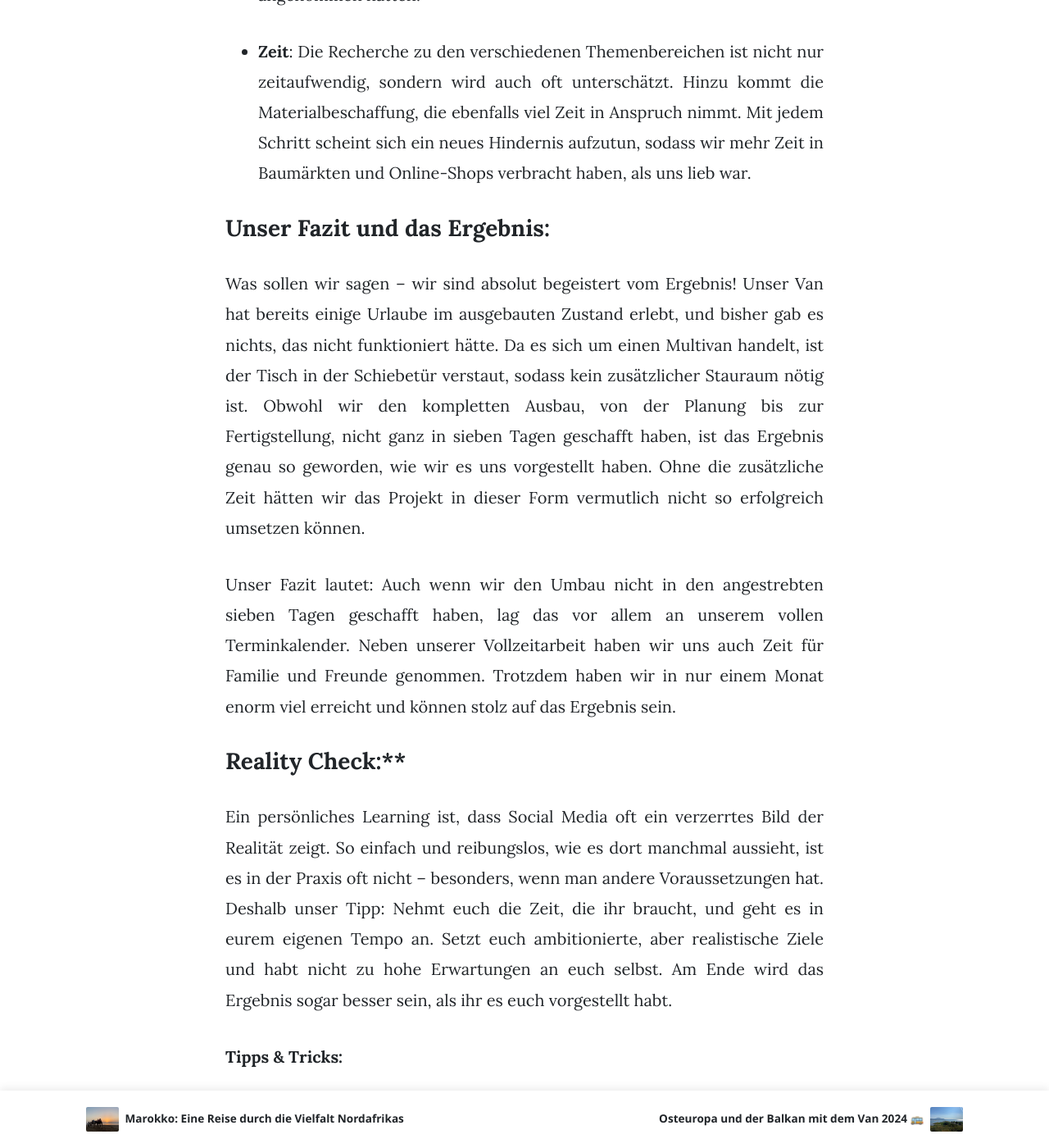
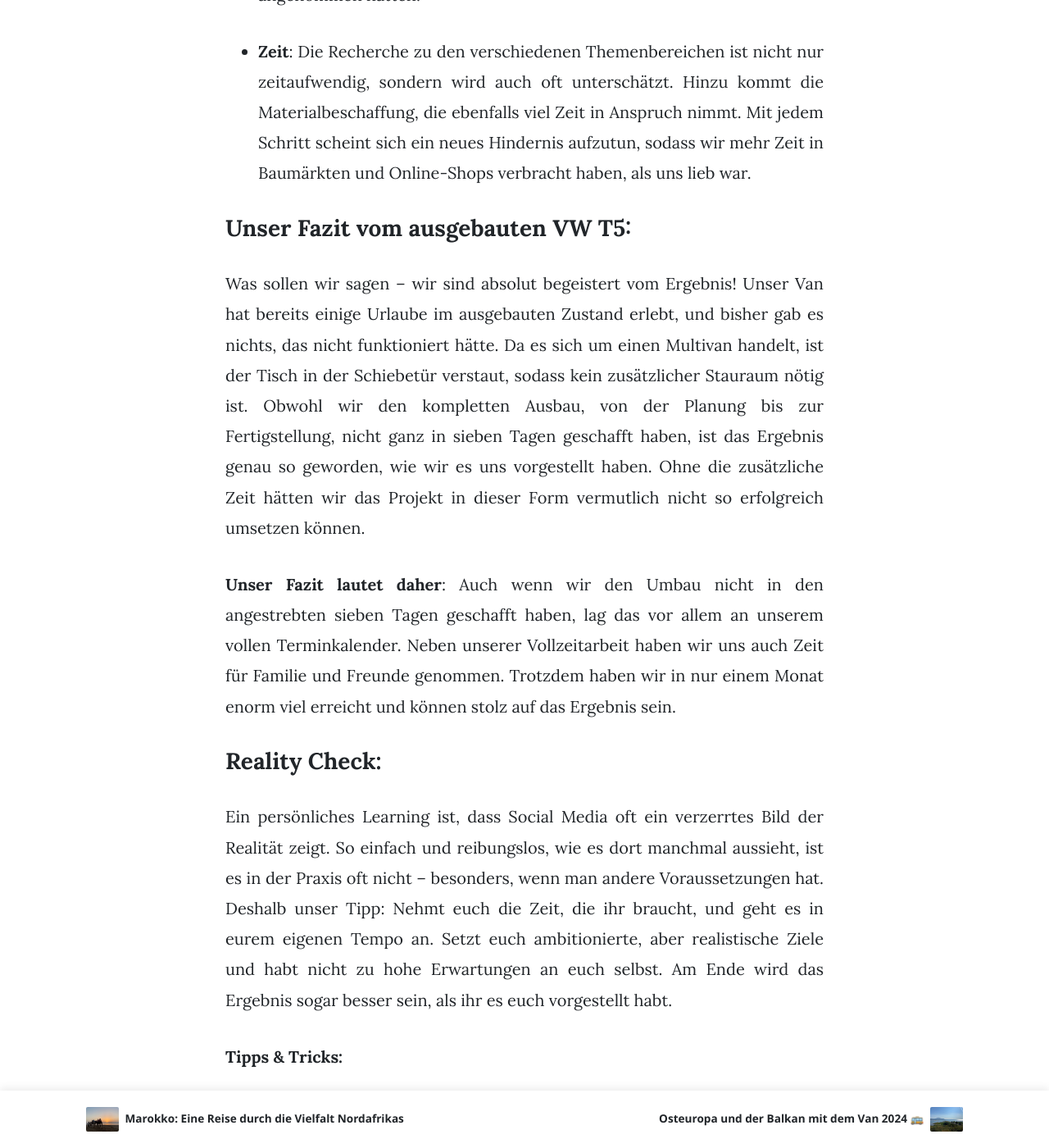
Before and after one commit to travelbuddi/travelbuddi.github.io, a Jekyll site: the page built from _posts/2024-05-01-campervan.md, in a window 1280 px wide and 1400 px high, scrolled down 5621 px. Shown: the whole window at 82% size. Built offline with Jekyll 4.4.1, drawn with Linux system fonts in a browser that asks for light colours; nearby versions of some CDN libraries.

Commit message:
Update Headlines

```diff
--- a/_posts/2024-05-01-campervan.md
+++ b/_posts/2024-05-01-campervan.md
@@ -62,13 +62,13 @@ Ein weiteres wichtiges Thema ist die Materialbeschaffung. Besonders wenn man den
 * **Zeit**: Die Recherche zu den verschiedenen Themenbereichen ist nicht nur zeitaufwendig, sondern wird auch oft unterschätzt. Hinzu kommt die Materialbeschaffung, die ebenfalls viel Zeit in Anspruch nimmt. Mit jedem Schritt scheint sich ein neues Hindernis aufzutun, sodass wir mehr Zeit in Baumärkten und Online-Shops verbracht haben, als uns lieb war.
 
 
-### Unser Fazit und das Ergebnis:
+### Unser Fazit vom ausgebauten VW T5:
 Was sollen wir sagen – wir sind absolut begeistert vom Ergebnis! Unser Van hat bereits einige Urlaube im ausgebauten Zustand erlebt, und bisher gab es nichts, das nicht funktioniert hätte. Da es sich um einen Multivan handelt, ist der Tisch in der Schiebetür verstaut, sodass kein zusätzlicher Stauraum nötig ist. Obwohl wir den kompletten Ausbau, von der Planung bis zur Fertigstellung, nicht ganz in sieben Tagen geschafft haben, ist das Ergebnis genau so geworden, wie wir es uns vorgestellt haben. Ohne die zusätzliche Zeit hätten wir das Projekt in dieser Form vermutlich nicht so erfolgreich umsetzen können.
 
-Unser Fazit lautet: Auch wenn wir den Umbau nicht in den angestrebten sieben Tagen geschafft haben, lag das vor allem an unserem vollen Terminkalender. Neben unserer Vollzeitarbeit haben wir uns auch Zeit für Familie und Freunde genommen. Trotzdem haben wir in nur einem Monat enorm viel erreicht und können stolz auf das Ergebnis sein.
+**Unser Fazit lautet daher**: Auch wenn wir den Umbau nicht in den angestrebten sieben Tagen geschafft haben, lag das vor allem an unserem vollen Terminkalender. Neben unserer Vollzeitarbeit haben wir uns auch Zeit für Familie und Freunde genommen. Trotzdem haben wir in nur einem Monat enorm viel erreicht und können stolz auf das Ergebnis sein.
 
 
-### Reality Check:**
+### Reality Check:
 Ein persönliches Learning ist, dass Social Media oft ein verzerrtes Bild der Realität zeigt. So einfach und reibungslos, wie es dort manchmal aussieht, ist es in der Praxis oft nicht – besonders, wenn man andere Voraussetzungen hat. Deshalb unser Tipp: Nehmt euch die Zeit, die ihr braucht, und geht es in eurem eigenen Tempo an. Setzt euch ambitionierte, aber realistische Ziele und habt nicht zu hohe Erwartungen an euch selbst. Am Ende wird das Ergebnis sogar besser sein, als ihr es euch vorgestellt habt.
 
 
```
